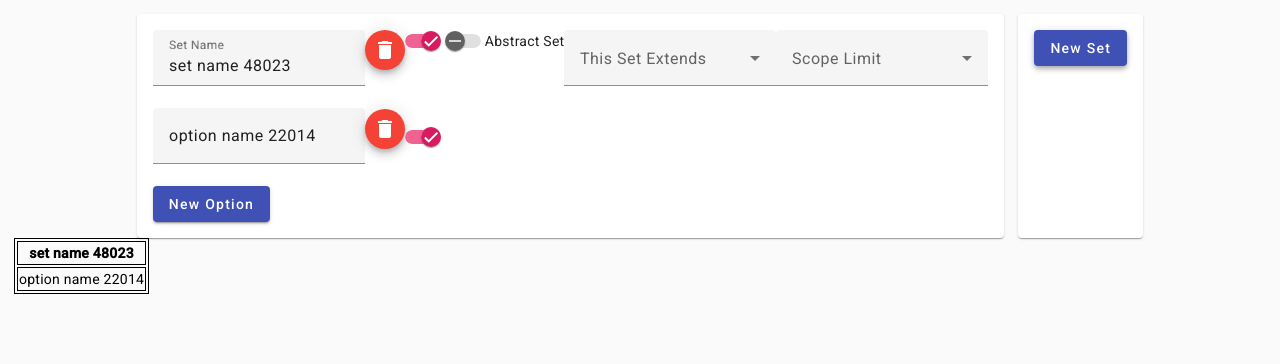
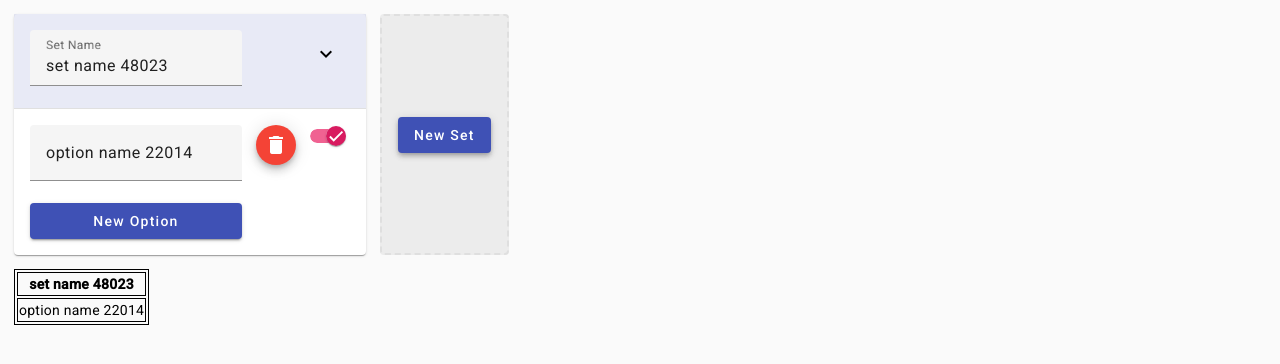
Before and after one commit to michael-dean-haynie/set-combos, an Angular app: page / in a window 1280 px wide. Both pictures are taken after a click on the button "New Set". Shown: the top 364 px of the page. Built offline with nearby package versions, Linux system fonts and the light colour scheme.

Commit message:
improve styles for form

```diff
--- a/src/app/app.component.html
+++ b/src/app/app.component.html
@@ -1,2 +1,3 @@
 <app-option-sets-form (valueChanges)="handleFormChanges($event)"></app-option-sets-form>
+<div class="spacer"></div>
 <app-combos-table [dataModel]="dataModel"></app-combos-table>
--- a/src/app/app.component.scss
+++ b/src/app/app.component.scss
@@ -0,0 +1,3 @@
+.spacer {
+  margin-bottom: 1em;
+}
--- a/src/app/app.module.ts
+++ b/src/app/app.module.ts
@@ -17,6 +17,8 @@ import {MatIconModule} from '@angular/material/icon';
 import {MatSlideToggleModule} from '@angular/material/slide-toggle';
 import {MatAutocompleteModule} from '@angular/material/autocomplete';
 import {MatSelectModule} from '@angular/material/select';
+import {MatDividerModule} from '@angular/material/divider';
+import {MatButtonToggleModule} from '@angular/material/button-toggle';
 
 @NgModule({
   declarations: [
@@ -37,7 +39,9 @@ import {MatSelectModule} from '@angular/material/select';
     MatIconModule,
     MatSlideToggleModule,
     MatAutocompleteModule,
-    MatSelectModule
+    MatSelectModule,
+    MatDividerModule,
+    MatButtonToggleModule
   ],
   providers: [],
   bootstrap: [AppComponent]
--- a/src/app/components/combos-table/combos-table.component.html
+++ b/src/app/components/combos-table/combos-table.component.html
@@ -9,7 +9,7 @@
   <tbody>
     <tr *ngFor="let combo of combos">
       <td *ngFor="let colName of colNames">
-        {{combo[getSetIdByName(colName)]?.optName}}
+        {{combo[getSetIdByName(colName)].optName}}
       </td>
     </tr>
   </tbody>
--- a/src/app/components/option-form/option-form.component.scss
+++ b/src/app/components/option-form/option-form.component.scss
@@ -1,3 +1,4 @@
 :host {
-  display: block;
+  display: contents;
+
 }
--- a/src/app/components/option-set-form/option-set-form.component.html
+++ b/src/app/components/option-set-form/option-set-form.component.html
@@ -1,15 +1,35 @@
 <mat-card>
   <ng-container [formGroup]="optionSet">
     <mat-card-header>
+      <div class="basic">
         <mat-form-field>
           <mat-label>Set Name</mat-label>
           <input matInput type="text" formControlName="name">
         </mat-form-field>
+        <button mat-icon-button color="basic" (click)="showAdvanced = !showAdvanced" type="button">
+<!--          {{showAdvanced ? 'Hide Advanced' : 'Show Advanced'}}-->
+          <mat-icon [fontIcon]="showAdvanced ? 'expand_less' : 'expand_more'"></mat-icon>
+        </button>
+      </div>
+      <div *ngIf="showAdvanced" class="advanced">
+        <div class="advanced-row">
+          <mat-button-toggle-group vertical="true" [formControl]="optionSet.controls.isAbstract">
+            <mat-button-toggle [value]="true">
+              <span>Abstract</span>
+              <mat-icon fontIcon="border_clear"></mat-icon>
+            </mat-button-toggle>
+            <mat-button-toggle [value]="false">
+              <span>Concrete</span>
+              <mat-icon fontIcon="border_outer"></mat-icon>
+            </mat-button-toggle>
+          </mat-button-toggle-group>
+          <mat-slide-toggle color="accent" formControlName="enabled">
+            {{optionSet.controls.enabled.value ? 'Enabled' : 'Disabled'}}
+          </mat-slide-toggle>
           <button mat-mini-fab color="warn" (click)="removeOptionSet()" [disabled]="!removable" type="button">
             <mat-icon>delete</mat-icon>
           </button>
-      <mat-slide-toggle color="accent" formControlName="enabled"></mat-slide-toggle>
-      <mat-slide-toggle color="accent" formControlName="isAbstract">Abstract Set</mat-slide-toggle>
+        </div>
         <mat-form-field appearance="fill">
           <mat-label>This Set Extends</mat-label>
           <mat-select formControlName="extensionOf">
@@ -29,7 +49,9 @@
             </mat-optgroup>
           </mat-select>
         </mat-form-field>
+      </div>
     </mat-card-header>
+    <mat-divider></mat-divider>
     <mat-card-content>
       <ng-container formArrayName="options">
         <ng-container *ngFor="let option of options.controls; let i=index">
--- a/src/app/components/option-set-form/option-set-form.component.scss
+++ b/src/app/components/option-set-form/option-set-form.component.scss
@@ -1,3 +1,35 @@
 :host {
   display: contents;
 }
+
+mat-card-header {
+  flex-flow: column;
+  background-color: rgba(64,81,181,.12);
+
+  .basic {
+    display: flex;
+    flex-direction: row;
+    align-items: start;
+    justify-content: space-between;
+  }
+
+  .advanced {
+    display: flex;
+    flex-direction: column;
+
+    .advanced-row {
+      display: flex;
+      flex-direction: row;
+      justify-content: space-between;
+      align-items: center;
+      margin-bottom: 16px;
+    }
+  }
+}
+
+mat-card-content {
+  padding-top: 16px;
+  display: grid;
+  grid-template-columns: auto auto auto;
+  column-gap: 1em;
+}
--- a/src/app/components/option-set-form/option-set-form.component.ts
+++ b/src/app/components/option-set-form/option-set-form.component.ts
@@ -16,6 +16,7 @@ export class OptionSetFormComponent implements OnInit {
   extendableSets: DDOption[] = [{ formValue: null, displayValue: 'None'}];
   scopeLimiterGroups: DDOptionGroup[] = [];
   removable = true;
+  showAdvanced = false;
 
   get options(): FormArray<OptionFG> {
     return this.optionSet.controls.options as FormArray<OptionFG>;
--- a/src/app/components/option-sets-form/option-sets-form.component.html
+++ b/src/app/components/option-sets-form/option-sets-form.component.html
@@ -3,7 +3,7 @@
     <ng-container *ngFor="let optionSet of optionSets.controls; let i=index">
       <app-option-set-form [optionSet]="optionSet" (remove)="removeOptionSet(i)"></app-option-set-form>
     </ng-container>
-    <mat-card>
+    <mat-card appearance="outlined" class="new-set-card">
       <mat-card-content>
         <button mat-raised-button color="primary" (click)="addOptionSet()" type="button">New Set</button>
       </mat-card-content>
--- a/src/app/components/option-sets-form/option-sets-form.component.scss
+++ b/src/app/components/option-sets-form/option-sets-form.component.scss
@@ -1,6 +1,13 @@
 .option-set-container {
   display: flex;
   flex-flow: wrap;
-  justify-content: center;
+  justify-content: start;
   gap: 1em;
 }
+
+.new-set-card {
+  background-color: rgba(193,193,193,.25);
+  border: 2px dashed rgba(193,193,193,.3);
+  display: flex;
+  justify-content: center;
+}
```
Lines whose indentation alone changed are shown as unchanged.
